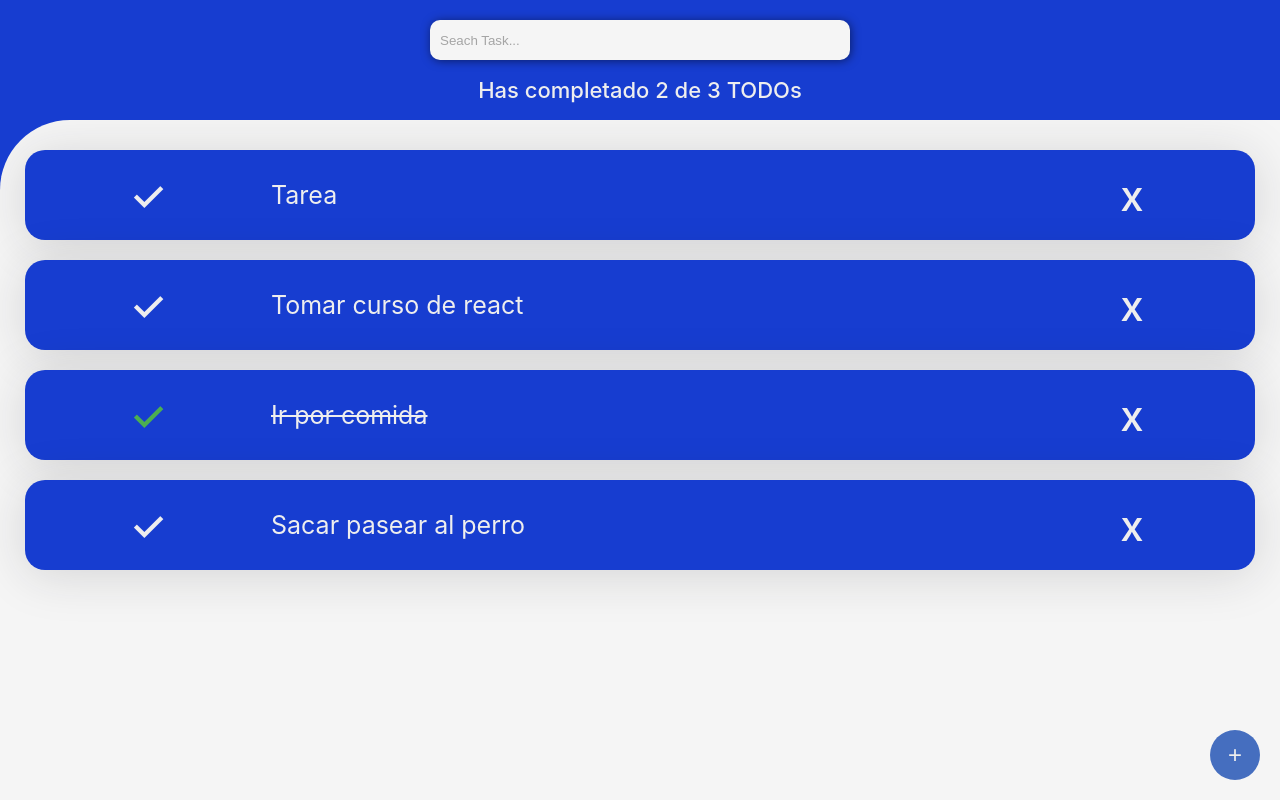
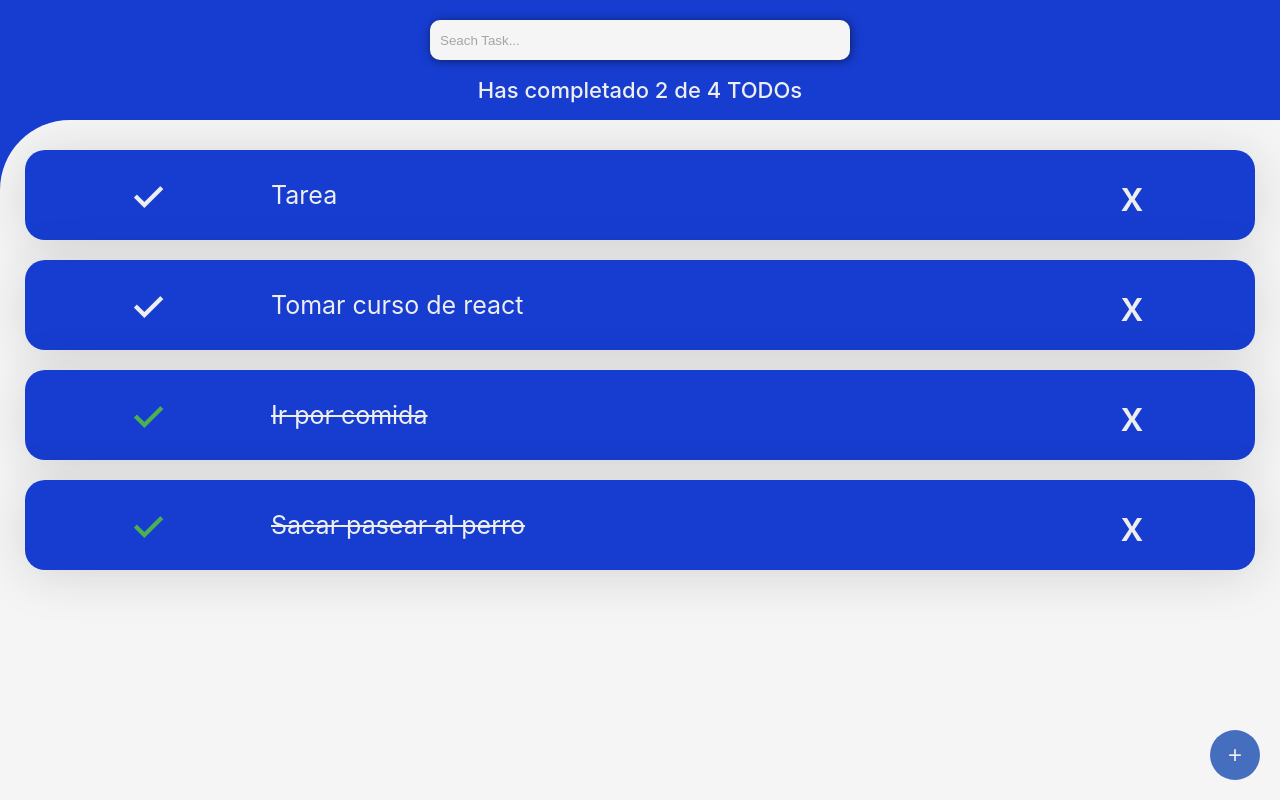
Before and after one commit to montesp/toDo, a React (Create React App) app: page / in a window 1280 px wide. Built offline with nearby package versions, Linux system fonts and the light colour scheme.

Commit message:
todo can eliminate itself or complete itself

```diff
--- a/src/App.js
+++ b/src/App.js
@@ -7,27 +7,77 @@ import { CreateTodoButton } from './components/CreateTodoButtom';
 import { Main } from './components/Main';
 import { Header } from './components/Header';
 import './App.css';
+import { setSelectionRange } from '@testing-library/user-event/dist/utils';
 
-const todos = [
+const defaultTodos = [
   {text:'Tarea',completed: false },
   {text:'Tomar curso de react',completed: false },
   {text:'Ir por comida',completed: true },
-  {text:'Sacar pasear al perro',completed: false },
+  {text:'Sacar pasear al perro',completed: true },
 
 ]
 
 function App(props) {
+  const [todos, setTodos] = React.useState(defaultTodos);
+  const [searchValue, setSeachValue] = React.useState('');
+
+  const completedTodos = todos.filter(todo => !!todo.completed).length;
+  const totalTodos = todos.length;
+
+  let searchedTodos = [];
+
+  if(!searchValue.length >= 1){
+    searchedTodos = todos;
+  } else {
+
+    searchedTodos = todos.filter(todo => {
+      const todosText = todo.text.toLowerCase();
+      const searchText = searchValue.toLowerCase();
+
+      return todosText.includes(searchText);
+    })
+  }
+
+  const completeTodo = (text)=> {
+    const todoIndex = todos.findIndex(todo => todo.text === text);
+
+    const newTodos = [...todos];
+    newTodos[todoIndex].completed = true;
+
+    setTodos(newTodos);
+  }
+
+  const deleteTodo = (text)=> {
+    const todoIndex = todos.findIndex(todo => todo.text === text);
+    const newTodos = [...todos];
+    newTodos.splice(todoIndex, 1);
+    setTodos(newTodos);
+  }
+
+
   return (
     <React.Fragment>
       <Header>
-        <TodoSearch/>
-        <TodoCounter />
+        <TodoSearch
+          searchValue={searchValue}
+          setSearchValue={setSeachValue}
+        />
+        <TodoCounter
+          total = {totalTodos}
+          completed = {completedTodos}
+         />
       </Header>
 
       <Main>
         <TodoList>
-        {todos.map(todo => (
-              <TodoItem key={todo.text} text={todo.text} completed={todo.completed} /> //La propiedad key que pueda conocer el render de react cada elemento
+        {searchedTodos.map(todo => (
+              <TodoItem
+              key = {todo.text}
+              text = {todo.text}
+              completed = {todo.completed}
+              onComplete = {() => completeTodo(todo.text)}
+              onDelete = {()=> deleteTodo(todo.text)}
+              /> //La propiedad key que pueda conocer el render de react cada elemento
           ))}
         </TodoList>
         <CreateTodoButton />
--- a/src/components/TodoCounter.js
+++ b/src/components/TodoCounter.js
@@ -1,8 +1,9 @@
 import React from 'react'
 
-function TodoCounter(props){
+function TodoCounter({total, completed}){
+
     return (
-        <h2 className='TodoCounter' >Has completado 2 de 3 TODOs</h2>
+        <h2 className='TodoCounter' >Has completado {completed} de {total} TODOs</h2>
     );
 }
 
--- a/src/components/TodoItem.js
+++ b/src/components/TodoItem.js
@@ -15,7 +15,7 @@ function TodoItem (props){
         <li className="TodoItem">
             <span
             className={`Icon ${props.completed && 'Icon-check--active'}`}
-            onClick={onComplete}
+            onClick={props.onComplete}
             >
             ✓
             </span>
@@ -28,7 +28,7 @@ function TodoItem (props){
 
             <span
             className="Icon Icon-delete"
-            onClick={onDelete}
+            onClick = { props.onDelete}
             >
             x
             </span>
--- a/src/components/TodoSearch.js
+++ b/src/components/TodoSearch.js
@@ -1,17 +1,18 @@
 import React from 'react';
 
-function TodoSearch (props){
-
+function TodoSearch ({searchValue, setSearchValue}){
     const onSearchValueChange = (event) => {
-        console.log(event.target.value)
+        console.log(event.target.value);
+        setSearchValue(event.target.value);
     }
 
     return (
-            <input
-            className='TodoSearch'
-            placeholder="Seach Task..."
-            onChange={onSearchValueChange}
-            />
+        <input
+        className='TodoSearch'
+        placeholder="Seach Task..."
+        value={searchValue}
+        onChange={onSearchValueChange}
+        />
     );
 }
 
```
